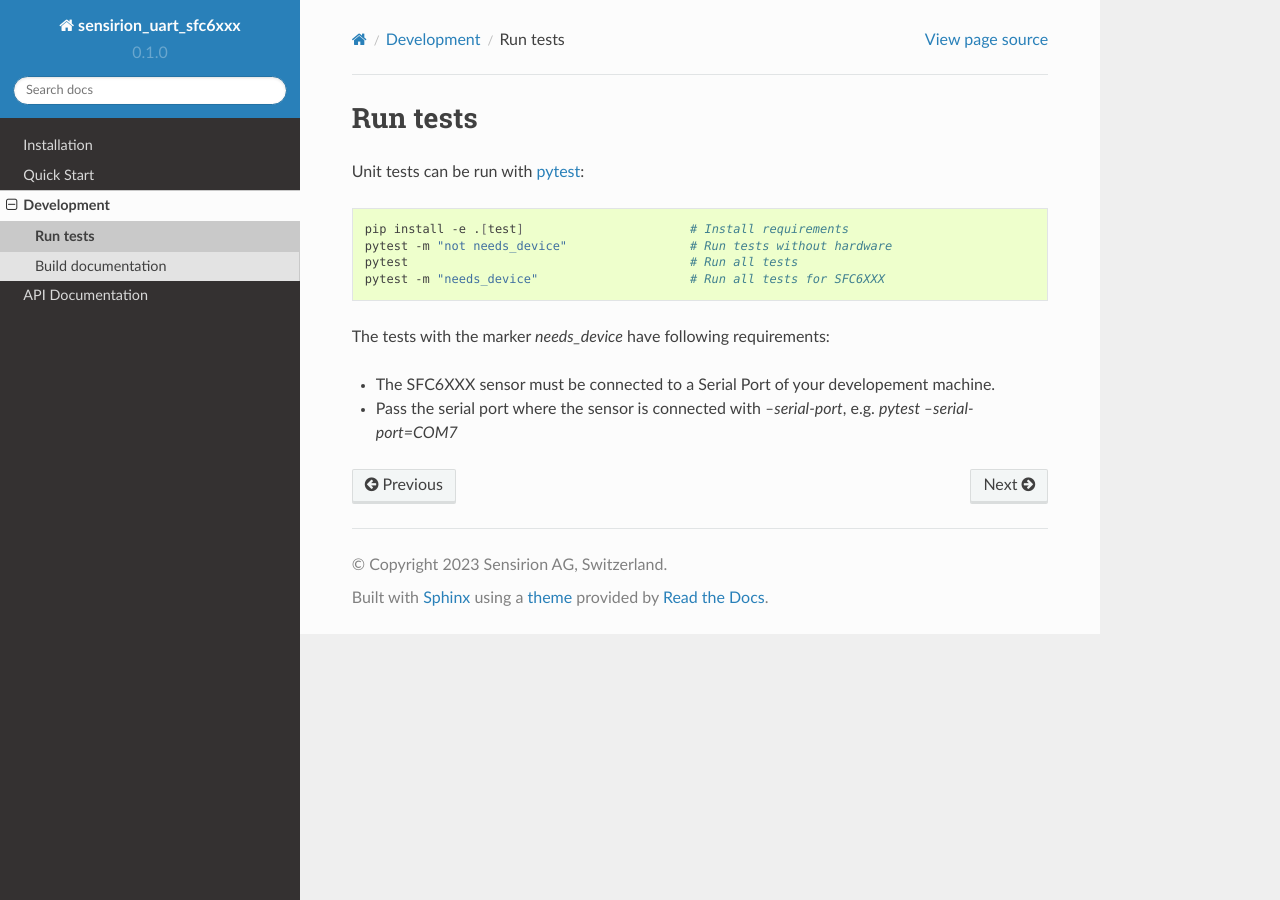
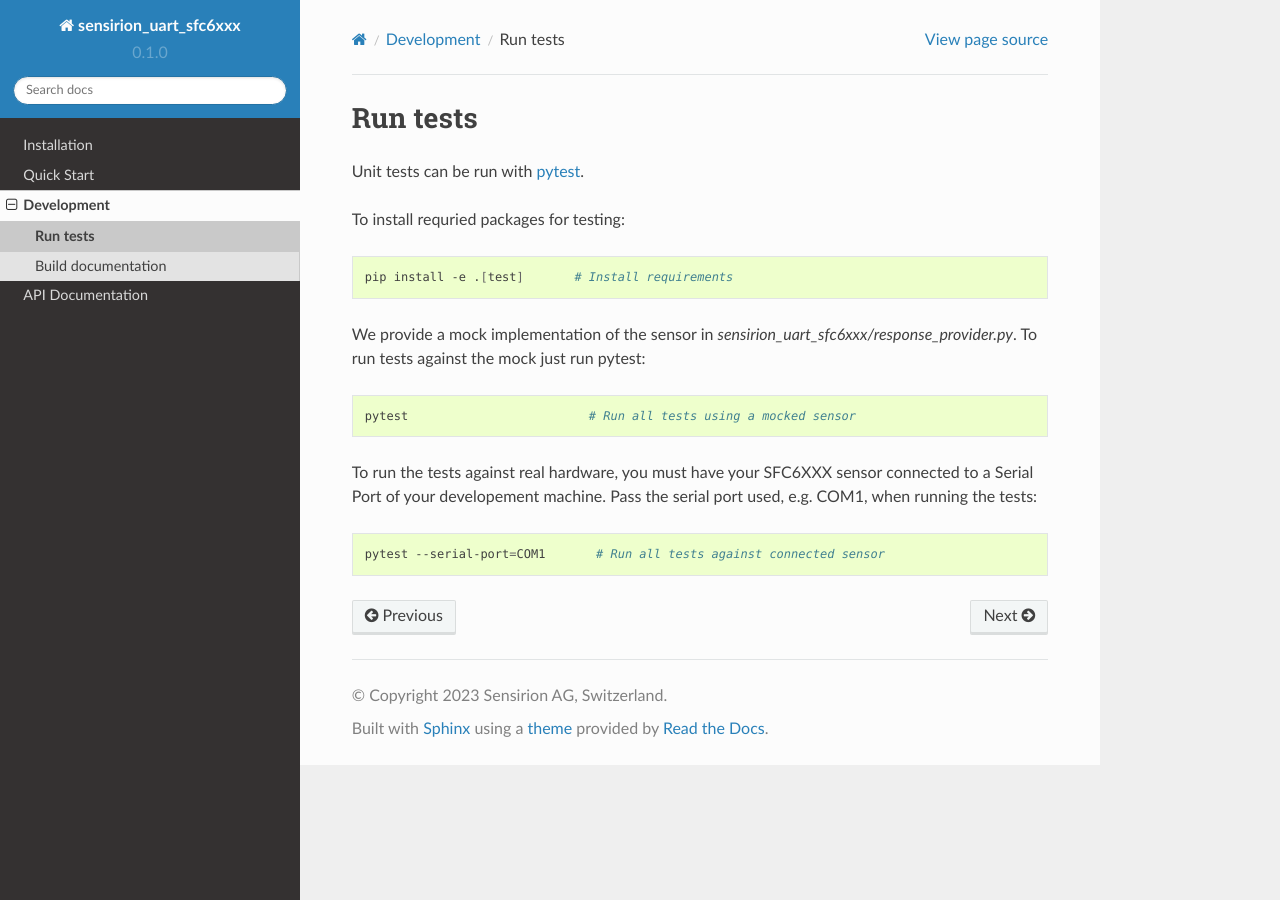
Before and after one commit to sterling-bio-software/python-uart-sfx6xxx, a Sphinx documentation site: the page built from docs/run-tests.rst, in a window 1280 px wide. Built offline with Sphinx 7.4.7 and the Read the Docs theme 2.0.0, drawn with Linux system fonts in a browser that asks for light colours.

Commit message:
update description how to run tests

```diff
--- a/docs/run-tests.rst
+++ b/docs/run-tests.rst
@@ -1,18 +1,26 @@
 Run tests
 =========
 
-Unit tests can be run with `pytest <https://pytest.org>`_:
+Unit tests can be run with `pytest <https://pytest.org>`_.
+
+To install requried packages for testing:
 
 .. code-block:: bash
 
-    pip install -e .[test]                       # Install requirements
-    pytest -m "not needs_device"                 # Run tests without hardware
-    pytest                                       # Run all tests
-    pytest -m "needs_device"                     # Run all tests for SFC6XXX
+    pip install -e .[test]       # Install requirements
 
 
-The tests with the marker `needs_device` have following requirements:
+We provide a mock implementation of the sensor in `sensirion_uart_sfc6xxx/response_provider.py`.
+To run tests against the mock just run pytest:
 
-- The SFC6XXX sensor must be connected to a Serial Port of your developement machine.
-- Pass the serial port where the sensor is connected with
-  `--serial-port`, e.g. `pytest --serial-port=COM7`
+.. code-block:: bash
+
+    pytest                         # Run all tests using a mocked sensor
+
+
+To run the tests against real hardware, you must have your SFC6XXX sensor connected to a Serial Port of your developement machine.
+Pass the serial port used, e.g. COM1, when running the tests:
+
+.. code-block:: bash
+
+    pytest --serial-port=COM1       # Run all tests against connected sensor
```
